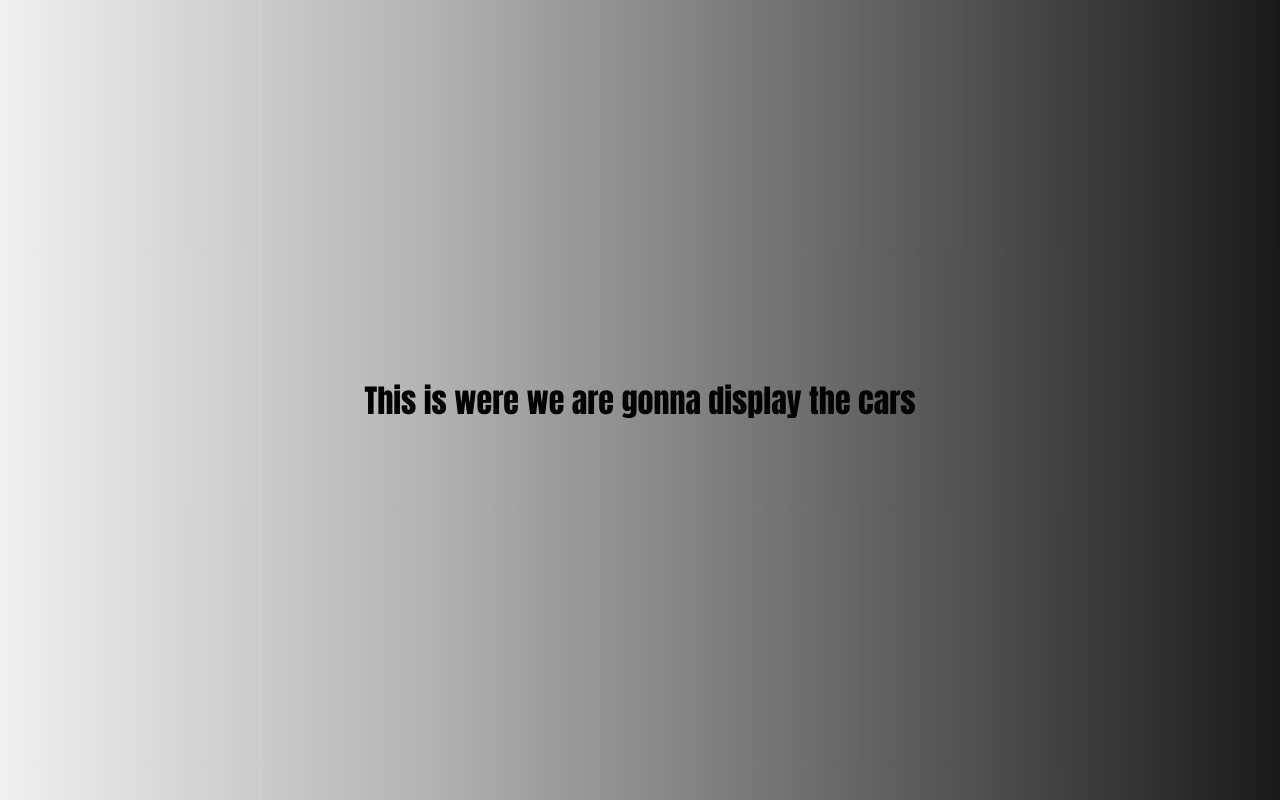
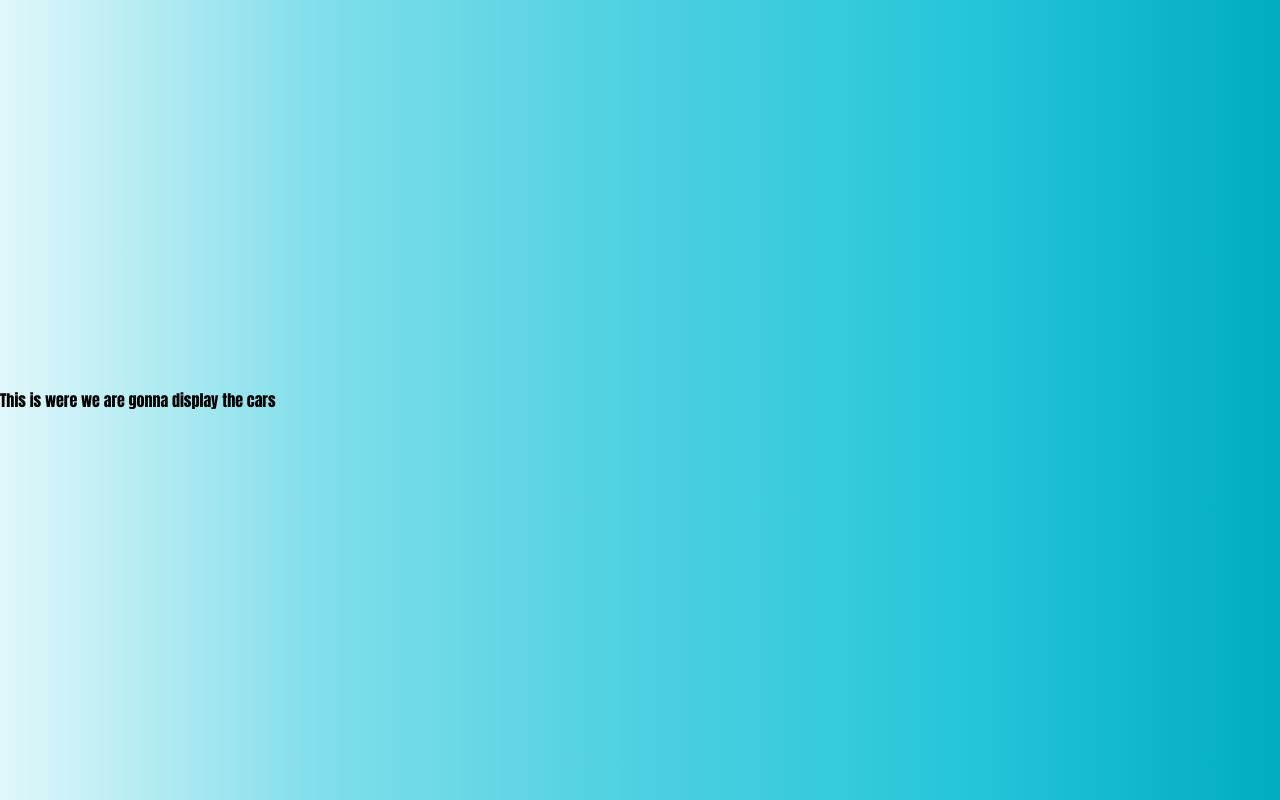
Before and after one commit to jeaq01/lux-Rental, a web app: file index.html in a window 1280 px wide. Run offline with its HTML, style and script files only (its server is not run), Linux system fonts and the light colour scheme.

Commit message:
added a little more tailwind to index.html

```diff
--- a/index.html
+++ b/index.html
@@ -1,15 +1,32 @@
 <!DOCTYPE html>
 <html lang="en">
+
 <head>
     <meta charset="UTF-8">
     <meta name="viewport" content="width=device-width, initial-scale=1.0">
     <title>Login Page</title>
-    <link rel="stylesheet" href= "public/css/styles.css">
+    <link href="https://cdn.jsdelivr.net/npm/tailwindcss@2.2.19/dist/tailwind.min.css" rel="stylesheet">
+    <link href="https://fonts.googleapis.com/css2?family=Lora:wght@400;700&display=swap" rel="stylesheet">
+    <link rel="stylesheet" href="public/css/styles.css">
 </head>
+
+<header>
+    <!-- <div class="hidden lg:flex lg:gap-x-12">
+        <div class="relative">
+          <button type="button" class="flex items-center gap-x-1 text-sm font-semibold leading-6 text-gray-900" aria-expanded="false">
+            Product
+            <svg class="h-5 w-5 flex-none text-gray-400" viewBox="0 0 20 20" fill="currentColor" aria-hidden="true">
+              <path fill-rule="evenodd" d="M5.23 7.21a.75.75 0 011.06.02L10 11.168l3.71-3.938a.75.75 0 111.08 1.04l-4.25 4.5a.75.75 0 01-1.08 0l-4.25-4.5a.75.75 0 01.02-1.06z" clip-rule="evenodd" />
+            </svg>
+          </button> -->
+</header>
+
+
 <body>
     <div class="container">
         <h1>This is were we are gonna display the cars</h1>
 
     </div>
 </body>
+
 </html>
--- a/login.html
+++ b/login.html
@@ -14,7 +14,6 @@
       <div class="flex lg:flex-1">
         <a href="#" class="-m-1.5 p-1.5">
           <span class="sr-only">Your Company</span>
-          <!-- <img class="h-8 w-auto" src="https://tailwindui.com/img/logos/mark.svg?color=indigo&shade=600" alt=""> -->
           <img class="h-8 w-auto" src="public/luxlogo.jpg" alt="Lux Logo">
         </a>
       </div>
--- a/public/css/styles.css
+++ b/public/css/styles.css
@@ -20,7 +20,18 @@
 
 body {
   font-family: Impact, Haettenschweiler, 'Arial Narrow Bold', sans-serif, sans-serif;
-  background: linear-gradient(to right, #f0f0f0, #b3b3b3, #666666, #1a1a1a);
+  background: linear-gradient(to right,
+      #e0f7fa,
+      /* Light Teal */
+      #80deea,
+      /* Medium Light Teal */
+      #4dd0e1,
+      /* Medium Teal */
+      #26c6da,
+      /* Medium Dark Teal */
+      #00acc1
+      /* Dark Teal/Blue */
+    );
   display: flex;
   justify-content: center;
   align-items: center;
```
